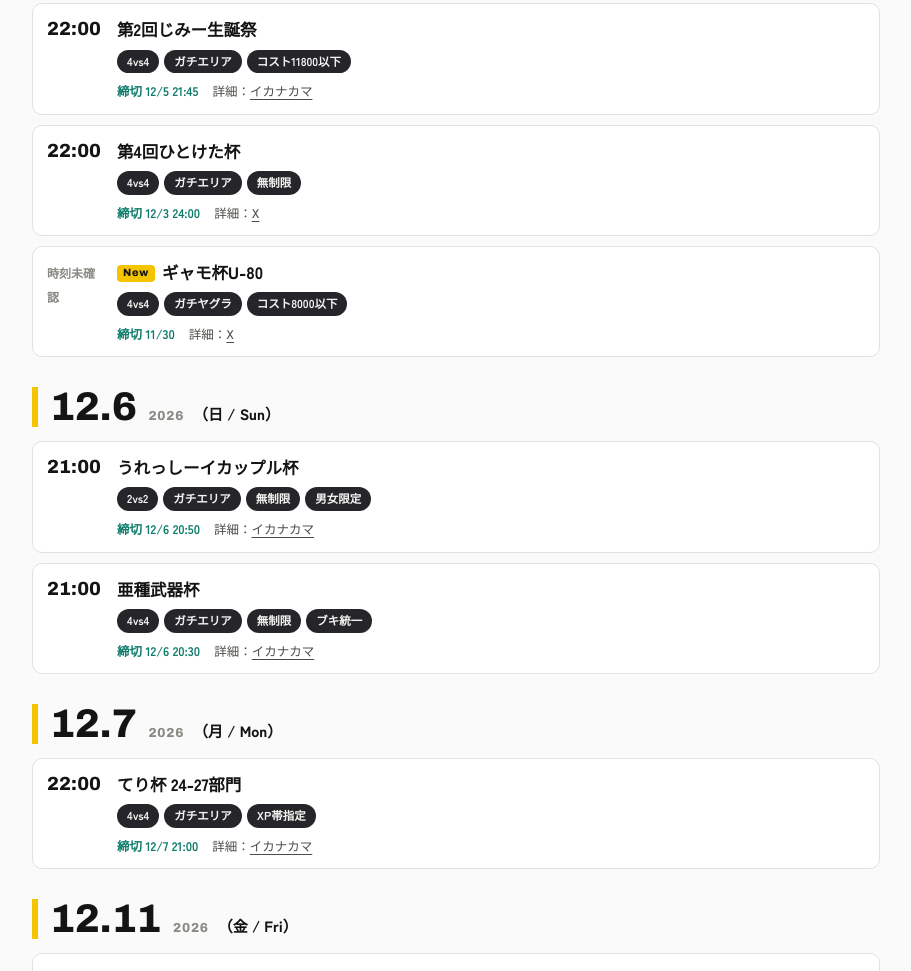
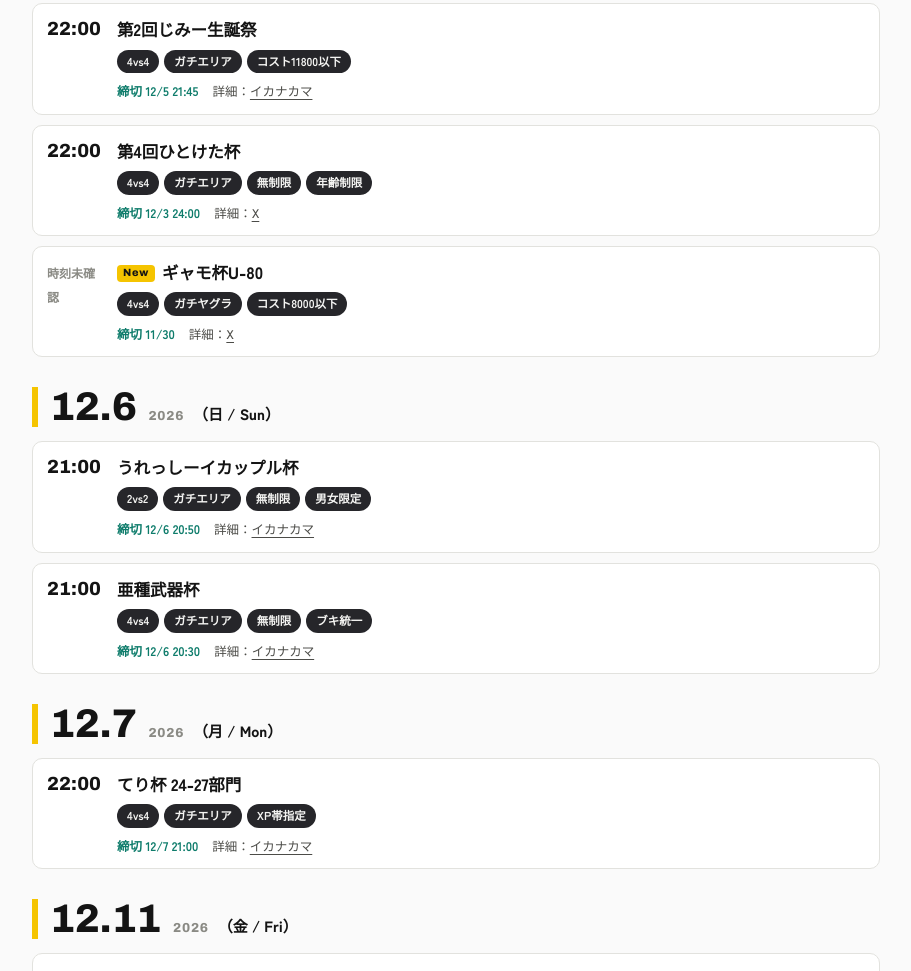
Before and after one commit to bankara-taikai/bankara-taikai.github.io, a plain HTML site: page index.html in a window 1280 px wide. Shown: the part 5141-6112 px from the top of the page, without its empty margins (184-1095 px from the left). Drawn offline with Linux system fonts and the light colour scheme.

Commit message:
Add 年齢制限 tag to 第4回ひとけた杯

```diff
--- a/index.html
+++ b/index.html
@@ -375,7 +375,7 @@
         {date:"2026-12-05",time:"22:00",name:"ペアマッチングてり杯",format:"2vs2 / 4vs4",rule:"ガチエリア",cost:"ペアコスト5250以上5500以下",offline:false,deadline:"2026-12-05 22:00",url:"https://ikanakama.ink/events/22473",src:"イカナカマ",tags:["コスト制"],added:"2026-11-22"},
         {date:"2026-12-05",time:"22:00",name:"第1回にあのっち杯",format:"4vs4",rule:"ガチエリア",cost:"無制限",offline:false,deadline:"2026-12-05 21:30",url:"https://ikanakama.ink/events/22827",src:"イカナカマ",tags:["ブキ統一"],added:"2026-11-22"},
         {date:"2026-12-05",time:"22:00",name:"第2回じみー生誕祭",format:"4vs4",rule:"ガチエリア",cost:"コスト11800以下",offline:false,deadline:"2026-12-05 21:45",url:"https://ikanakama.ink/events/22835",src:"イカナカマ",tags:["コスト制"],added:"2026-11-22"},
-        {date:"2026-12-05",time:"22:00",name:"第4回ひとけた杯",format:"4vs4",rule:"ガチエリア",cost:"無制限",offline:false,deadline:"2026-12-03 24:00",url:"https://x.com/yama3620/status/2113910128953135613",src:"X",tags:[],added:"2026-11-25"},
+        {date:"2026-12-05",time:"22:00",name:"第4回ひとけた杯",format:"4vs4",rule:"ガチエリア",cost:"無制限",offline:false,deadline:"2026-12-03 24:00",url:"https://x.com/yama3620/status/2113910128953135613",src:"X",tags:["年齢制限"],added:"2026-11-25"},
         {date:"2026-12-05",time:"",name:"ギャモ杯U-80",format:"4vs4",rule:"ガチヤグラ",cost:"コスト8000以下",offline:false,deadline:"2026-11-30",url:"https://x.com/supa_ao0305/status/2125086746560065712",src:"X",tags:[],added:"2026-11-24"},
         {date:"2026-12-06",time:"21:00",name:"うれっしーイカップル杯",format:"2vs2",rule:"ガチエリア",cost:"無制限",offline:false,deadline:"2026-12-06 20:50",url:"https://ikanakama.ink/events/22813",src:"イカナカマ",tags:["男女限定"],added:"2026-11-22"},
         {date:"2026-12-06",time:"21:00",name:"亜種武器杯",format:"4vs4",rule:"ガチエリア",cost:"無制限",offline:false,deadline:"2026-12-06 20:30",url:"https://ikanakama.ink/events/22765",src:"イカナカマ",tags:["ブキ統一"],added:"2026-11-22"},
```
